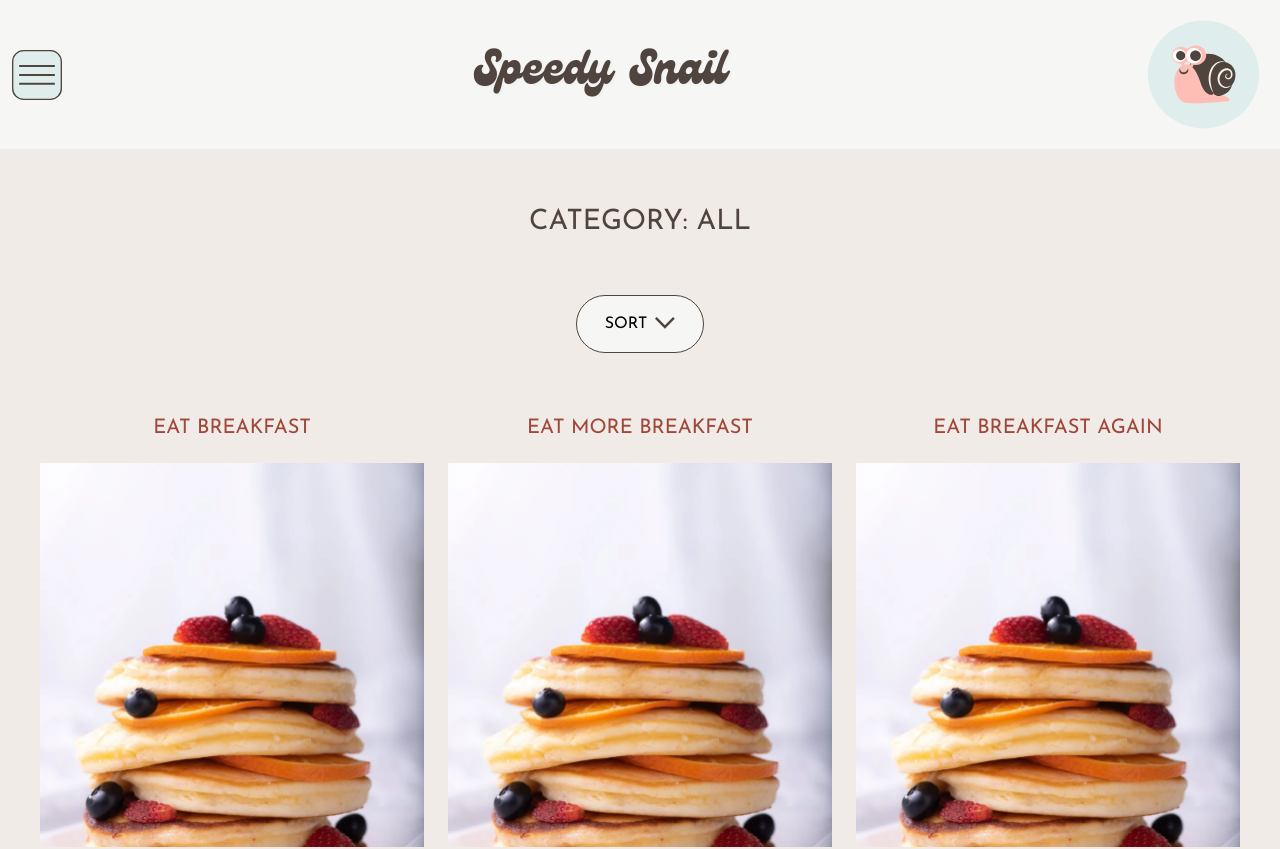
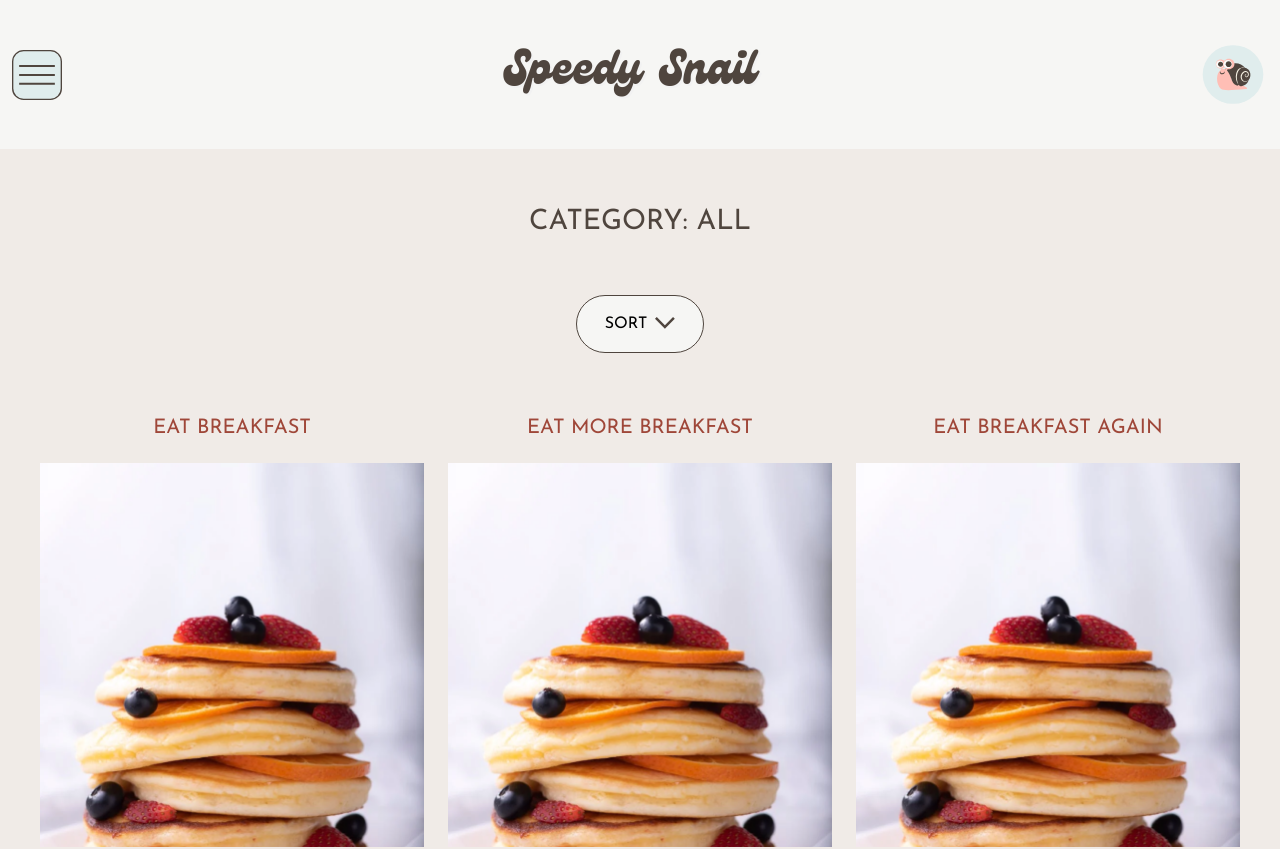
Before and after one commit to antivalse/speedy-snail-react, a React (Vite) app: page /image-gallery in a window 1280 px wide. Shown: the top 849 px of the page. Built offline with nearby package versions, Linux system fonts and the light colour scheme; no server answers.

Commit message:
removed link to homepage on secondary navbar

```diff
--- a/src/components/navigation/SecondaryNavbar.tsx
+++ b/src/components/navigation/SecondaryNavbar.tsx
@@ -79,9 +79,9 @@ const SecondaryNavbar = () => {
           </div>
         )}
       </div>
-      <Link to={"/"} className="heading heading--logo-dark color-p300">
+      <h2 className="heading heading--logo-dark color-p300 cursor-default">
         Speedy Snail
-      </Link>{" "}
+      </h2>{" "}
       <span className="secondary-nav__avatar">{snailAvatar}</span>
     </nav>
   );
--- a/src/scss/components/_index.scss
+++ b/src/scss/components/_index.scss
@@ -1,6 +1,7 @@
 /* Imports from Components Folder */
 
 @import "./navigation/mainNavbar";
+@import "./navigation/secondaryNavbar";
 @import "./buttons/button";
 @import "./content/forms";
 @import "./navigation/footer";
--- /dev/null
+++ b/src/scss/components/navigation/_secondaryNavbar.scss
@@ -0,0 +1,17 @@
+/* Secondary Navbar Styles */
+
+@use "../../variables/colors" as c;
+
+$primary-100: map-get(map-get(c.$colors, primary), 100);
+
+.secondary-nav {
+  position: sticky;
+  z-index: 99;
+  top: 0;
+  &__avatar {
+    cursor: pointer;
+    svg {
+      width: 4.375rem;
+    }
+  }
+}
```
